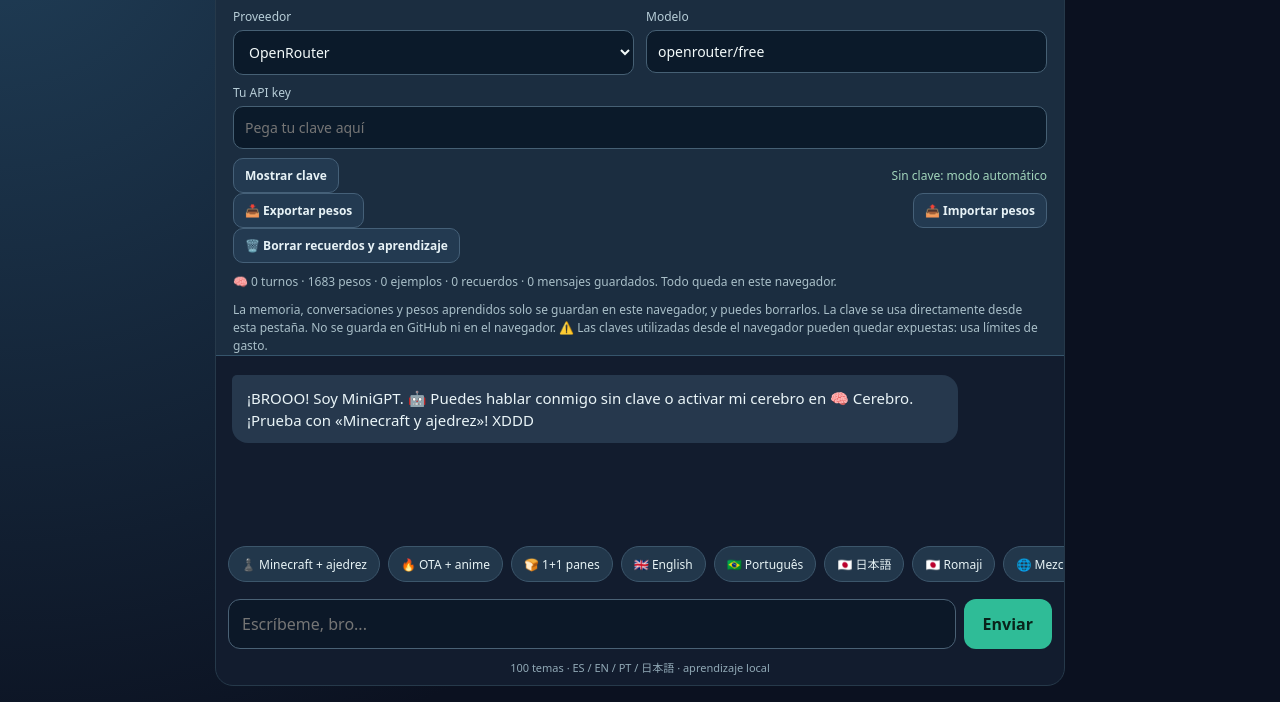
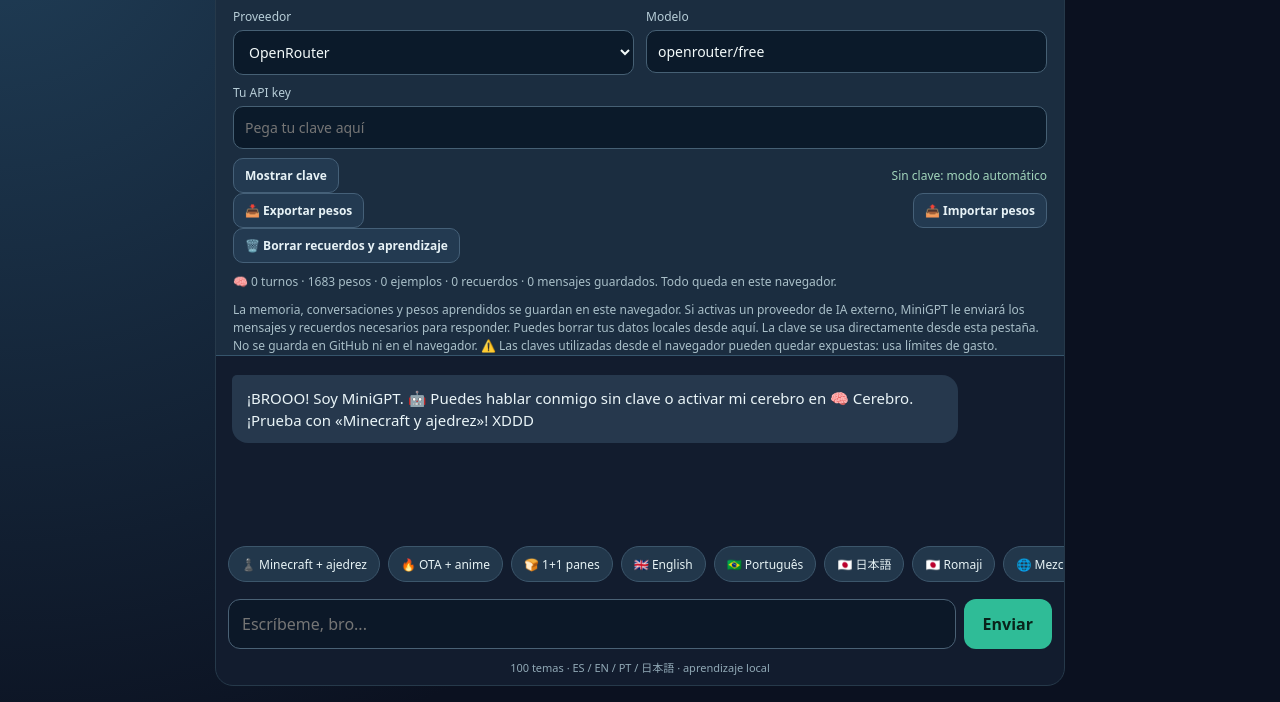
Before and after one commit to OTA-SEB/MiniGPT, a plain HTML site: page docs/index.html in a window 1280 px wide. Both pictures are taken after a click on the button "🧠 Cerebro". Shown: the part 98-800 px from the top of the page. Drawn offline with Linux system fonts and the light colour scheme.

Commit message:
Clarify local-memory privacy and optional external-provider data sharing

```diff
--- a/docs/index.html
+++ b/docs/index.html
@@ -20,7 +20,7 @@
 <div class="settings-row"><button type="button" class="secondary" id="download-weights">📥 Exportar pesos</button><button type="button" class="secondary" id="upload-weights">📤 Importar pesos</button><input type="file" id="weights-file" accept=".json,application/json" hidden></div>
 <div class="settings-row"><button type="button" class="secondary" id="forget-memory">🗑️ Borrar recuerdos y aprendizaje</button></div>
 <p class="hint" id="learning-info">🧠 Cargando aprendizaje local...</p>
-<p class="hint">La memoria, conversaciones y pesos aprendidos solo se guardan en este navegador, y puedes borrarlos. La clave se usa directamente desde esta pestaña. No se guarda en GitHub ni en el navegador. ⚠️ Las claves utilizadas desde el navegador pueden quedar expuestas: usa límites de gasto.</p>
+<p class="hint">La memoria, conversaciones y pesos aprendidos se guardan en este navegador. Si activas un proveedor de IA externo, MiniGPT le enviará los mensajes y recuerdos necesarios para responder. Puedes borrar tus datos locales desde aquí. La clave se usa directamente desde esta pestaña. No se guarda en GitHub ni en el navegador. ⚠️ Las claves utilizadas desde el navegador pueden quedar expuestas: usa límites de gasto.</p>
 </section>
 <section id="chat" aria-live="polite"><article class="bubble bot">¡BROOO! Soy MiniGPT. 🤖 Puedes hablar conmigo sin clave o activar mi cerebro en 🧠 Cerebro. ¡Prueba con «Minecraft y ajedrez»! XDDD</article></section>
 <div class="suggestions"><button type="button" data-try="Minecraft y ajedrez">♟️ Minecraft + ajedrez</button><button type="button" data-try="OTA y anime">🔥 OTA + anime</button><button type="button" data-try="1+1 panes">🍞 1+1 panes</button><button type="button" data-try="Hello, chess and cats">🇬🇧 English</button><button type="button" data-try="Oi, gosto de gatos e anime">🇧🇷 Português</button><button type="button" data-try="猫とアニメ">🇯🇵 日本語</button><button type="button" data-try="konnichiwa">🇯🇵 Romaji</button><button type="button" data-try="Hola, chess と 猫">🌐 Mezcla</button></div>
```
